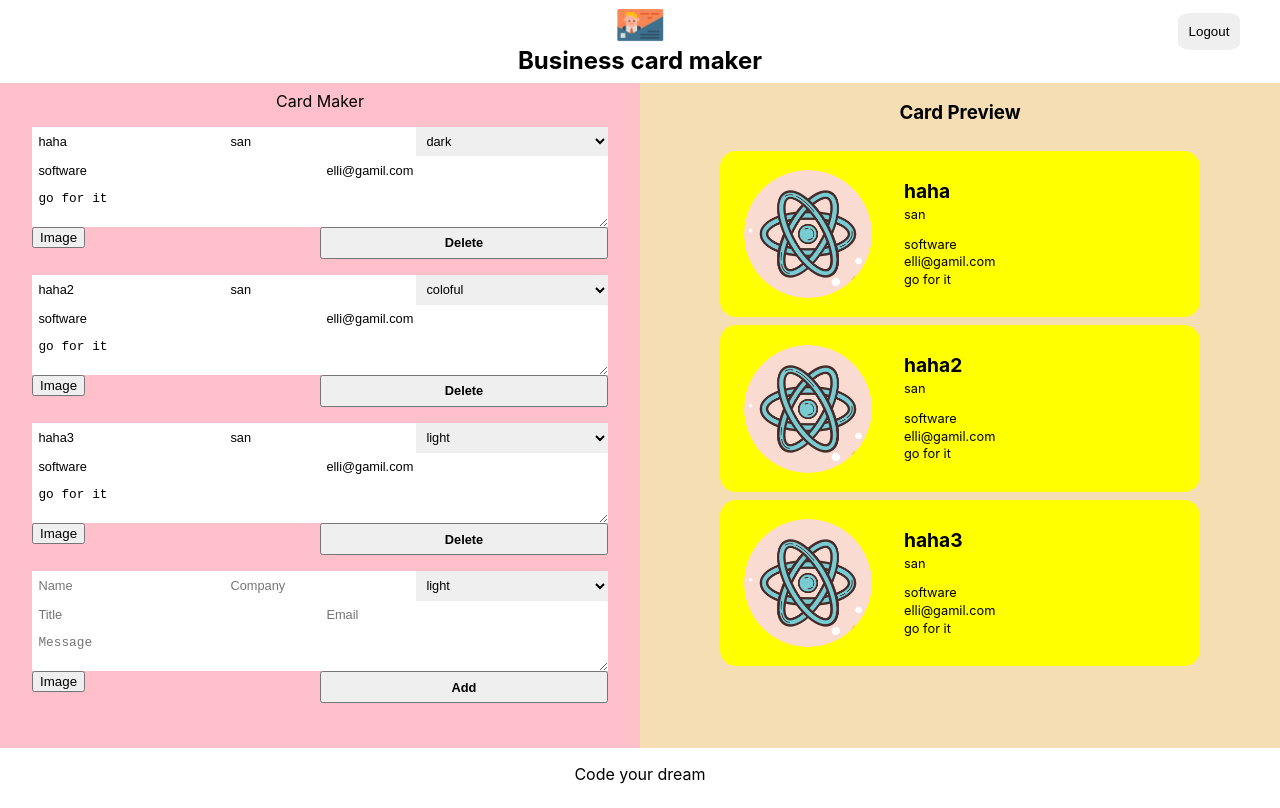
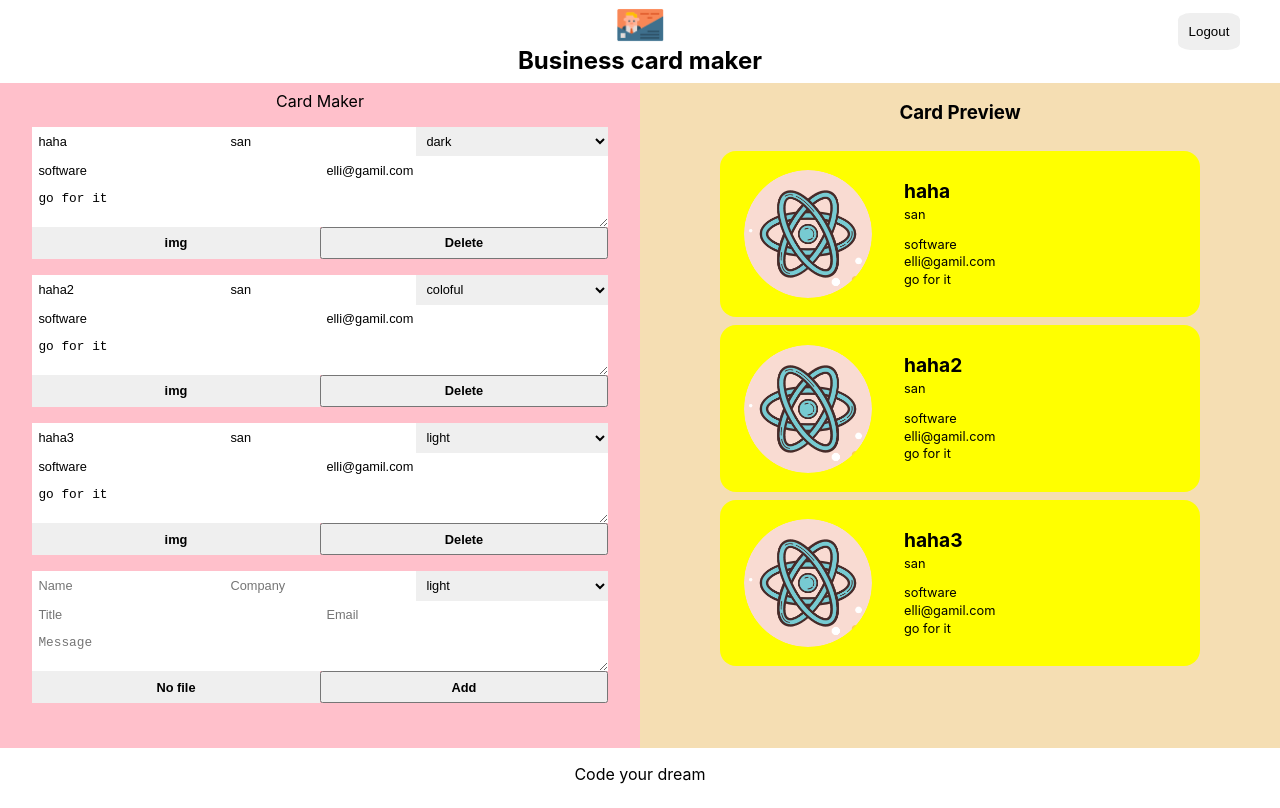
Before and after one commit to lim1313/cardmaker, a React (Create React App) app: page /maker in a window 1280 px wide. Built offline with nearby package versions, Linux system fonts and the light colour scheme; no server answers; sample sign-in values are in the browser's storage.

Commit message:
add loading spinner for file input

```diff
--- a/src/app.jsx
+++ b/src/app.jsx
@@ -4,7 +4,7 @@ import styles from "./app.module.css";
 import Login from "./components/login/login";
 import Maker from "./components/maker/maker";
 
-const app = ({ authService }) => {
+const app = ({ authService, FileInput }) => {
   return (
     <div className={styles.app}>
       <BrowserRouter>
@@ -13,7 +13,7 @@ const app = ({ authService }) => {
             <Login authService={authService} />
           </Route>
           <Route exact path="/maker">
-            <Maker authService={authService} />
+            <Maker FileInput={FileInput} authService={authService} />
           </Route>
         </Switch>
       </BrowserRouter>
--- a/src/components/card_add_form/card_add_form.jsx
+++ b/src/components/card_add_form/card_add_form.jsx
@@ -1,9 +1,8 @@
-import React, { useRef } from "react";
+import React, { useState, useRef } from "react";
 import Button from "../button/button";
-import ImageFileInput from "../image_file_input/image_file_input";
 import styles from "./card_add_form.module.css";
 
-const CardAddForm = ({ onAdd }) => {
+const CardAddForm = ({ FileInput, onAdd }) => {
   const formRef = useRef();
   const nameRef = useRef();
   const companyRef = useRef();
@@ -11,6 +10,14 @@ const CardAddForm = ({ onAdd }) => {
   const titleRef = useRef();
   const emailRef = useRef();
   const messageRef = useRef();
+  const [file, setFile] = useState({ fileName: null, fileURL: null });
+
+  const onFileChange = file => {
+    setFile({
+      fileName: file.name,
+      fileURL: file.url,
+    });
+  };
 
   const onSubmit = e => {
     e.preventDefault();
@@ -22,10 +29,11 @@ const CardAddForm = ({ onAdd }) => {
       title: titleRef.current.value || "",
       email: emailRef.current.value || "",
       message: messageRef.current.value || "",
-      fileName: "",
-      fileURL: "",
+      fileName: file.fileName || "",
+      fileURL: file.fileURL || "",
     };
     formRef.current.reset();
+    setFile({ fileName: null, fileURL: null });
     onAdd(card);
   };
 
@@ -76,7 +84,7 @@ const CardAddForm = ({ onAdd }) => {
         placeholder="Message"
       ></textarea>
       <div className={styles.fileInput}>
-        <ImageFileInput />
+        <FileInput name={file.fileName} onFileChange={onFileChange} />
       </div>
       <Button name="Add" onClick={onSubmit} />
     </form>
--- a/src/components/card_edit_form/card_edit_form.jsx
+++ b/src/components/card_edit_form/card_edit_form.jsx
@@ -1,11 +1,17 @@
 import React from "react";
 import Button from "../button/button";
-import ImageFileInput from "../image_file_input/image_file_input";
 import styles from "./card_edit_form.module.css";
 
-const CardEditForm = ({ card, updateCard, deleteCard }) => {
-  const { name, company, title, email, message, theme, filename, fileURL } =
-    card;
+const CardEditForm = ({ FileInput, card, updateCard, deleteCard }) => {
+  const { name, company, title, email, message, theme, fileName } = card;
+
+  const onFileChange = file => {
+    updateCard({
+      ...card,
+      fileName: file.name,
+      fileURL: file.url,
+    });
+  };
 
   const onChange = event => {
     if (event.currentTarget === null) {
@@ -69,7 +75,7 @@ const CardEditForm = ({ card, updateCard, deleteCard }) => {
         onChange={onChange}
       ></textarea>
       <div className={styles.fileInput}>
-        <ImageFileInput />
+        <FileInput name={fileName} onFileChange={onFileChange} />
       </div>
       <Button name="Delete" onClick={onSubmit} />
     </form>
--- a/src/components/editor/editor.jsx
+++ b/src/components/editor/editor.jsx
@@ -3,7 +3,7 @@ import CardEditForm from "../card_edit_form/card_edit_form";
 import styles from "./editor.module.css";
 import CardAddForm from "../card_add_form/card_add_form";
 
-const Editor = ({ cards, addCard, updateCard, deleteCard }) => {
+const Editor = ({ cards, addCard, updateCard, deleteCard, FileInput }) => {
   return (
     <section className={styles.editor}>
       <div className={styles.title}>Card Maker</div>
@@ -11,13 +11,14 @@ const Editor = ({ cards, addCard, updateCard, deleteCard }) => {
         return (
           <CardEditForm
             key={key}
+            FileInput={FileInput}
             card={cards[key]}
             updateCard={updateCard}
             deleteCard={deleteCard}
           />
         );
       })}
-      <CardAddForm onAdd={addCard} />
+      <CardAddForm FileInput={FileInput} onAdd={addCard} />
     </section>
   );
 };
--- a/src/components/image_file_input/image_file_input.jsx
+++ b/src/components/image_file_input/image_file_input.jsx
@@ -1,6 +1,46 @@
-import React from "react";
+import React, { useRef, useState } from "react";
 import styles from "./image_file_input.module.css";
 
-const ImageFileInput = props => <button>Image</button>;
+const ImageFileInput = ({ imageUploader, name, onFileChange }) => {
+  const [loading, setLoading] = useState(false);
+  const inputRef = useRef();
+
+  const onButtonClick = e => {
+    e.preventDefault();
+    inputRef.current.click();
+  };
+
+  const onChange = async event => {
+    setLoading(true);
+    const uploaded = await imageUploader.upload(event.target.files[0]);
+    setLoading(false);
+    onFileChange({
+      name: uploaded.original_filename,
+      url: uploaded.url,
+    });
+  };
+
+  return (
+    <div className={styles.container}>
+      <input
+        ref={inputRef}
+        className={styles.input}
+        type="file"
+        accept="image/*"
+        name="file"
+        onChange={onChange}
+      />
+      {!loading && (
+        <button
+          className={`${styles.button} ${name ? styles.pink : styles.grey}`}
+          onClick={onButtonClick}
+        >
+          {name || "No file"}
+        </button>
+      )}
+      {loading && <div className={styles.loading}></div>}
+    </div>
+  );
+};
 
 export default ImageFileInput;
--- a/src/components/image_file_input/image_file_input.module.css
+++ b/src/components/image_file_input/image_file_input.module.css
@@ -0,0 +1,53 @@
+@value makerLightGrey,makerPink, makerLightPink from '../../common/colors.css';
+
+.container {
+  width: 100%;
+  height: 100%;
+  display: flex;
+  justify-content: center;
+  align-items: center;
+}
+
+.input {
+  display: none;
+}
+
+.button {
+  width: 100%;
+  height: 100%;
+  font-weight: bold;
+  cursor: pointer;
+  border: 0;
+  outline: 0;
+  font-size: 0.8rem;
+}
+
+.button.grey {
+  background-color: makerLightGrey;
+}
+
+.button.pink {
+  background-color: makerLightPink;
+}
+
+.button:hover {
+  opacity: 0.8;
+}
+
+.loading {
+  width: 1.5em;
+  height: 1.5em;
+  border-radius: 50%;
+  border: 3px solid makerLightGrey;
+  border-top: 3px solid makerPink;
+  animation: spin 2s linear infinite;
+}
+
+@keyframes spin {
+  0% {
+    transform: rotate(0deg);
+  }
+  100% {
+    transform: rotate(360deg);
+  }
+}
--- a/src/components/maker/maker.jsx
+++ b/src/components/maker/maker.jsx
@@ -6,7 +6,7 @@ import Header from "../header/header";
 import Preview from "../preview/preview";
 import styles from "./maker.module.css";
 
-const Maker = ({ authService }) => {
+const Maker = ({ authService, FileInput }) => {
   const [cards, setCards] = useState({
     1: {
       id: "1",
@@ -77,6 +77,7 @@ const Maker = ({ authService }) => {
       <Header onLogout={onLogout} />
       <div className={styles.container}>
         <Editor
+          FileInput={FileInput}
           cards={cards}
           addCard={createOrUpdateCard}
           updateCard={createOrUpdateCard}
--- a/src/index.js
+++ b/src/index.js
@@ -3,12 +3,18 @@ import ReactDOM from "react-dom";
 import "./index.module.css";
 import App from "./app";
 import AuthService from "./service/auth_service";
+import ImageUploader from "./service/image_uploader";
+import ImageFileInput from "./components/image_file_input/image_file_input";
 
 const authService = new AuthService();
+const imageUploader = new ImageUploader();
+const FileInput = props => (
+  <ImageFileInput {...props} imageUploader={imageUploader} />
+);
 
 ReactDOM.render(
   <React.StrictMode>
-    <App authService={authService} />
+    <App authService={authService} FileInput={FileInput} />
   </React.StrictMode>,
   document.getElementById("root")
 );
--- /dev/null
+++ b/src/service/image_uploader.js
@@ -0,0 +1,17 @@
+class ImageUploader {
+  async upload(file) {
+    const data = new FormData();
+    data.append("file", file);
+    data.append("upload_preset", "pdd9dtvm");
+    const result = await fetch(
+      "https://api.cloudinary.com/v1_1/dlwxujgi5/image/upload",
+      {
+        method: "POST",
+        body: data,
+      }
+    );
+    return await result.json();
+  }
+}
+
+export default ImageUploader;
```
